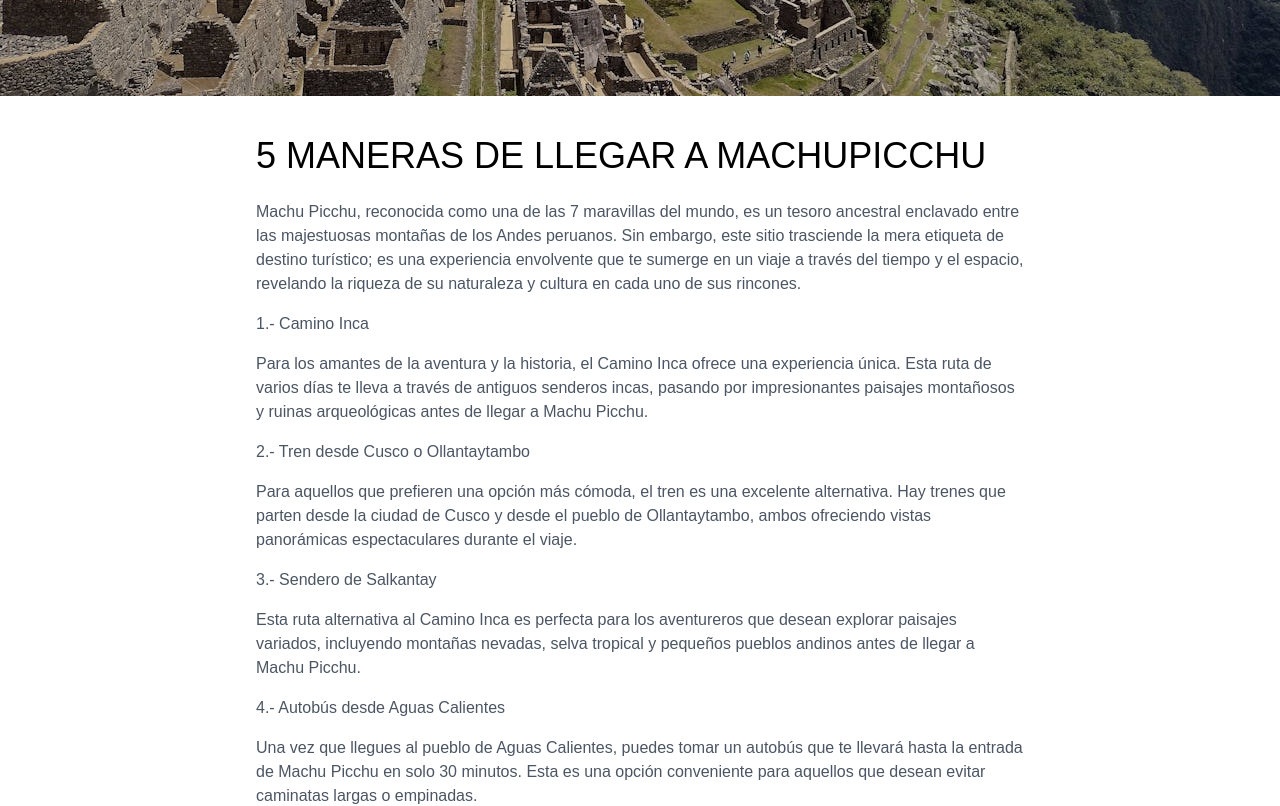
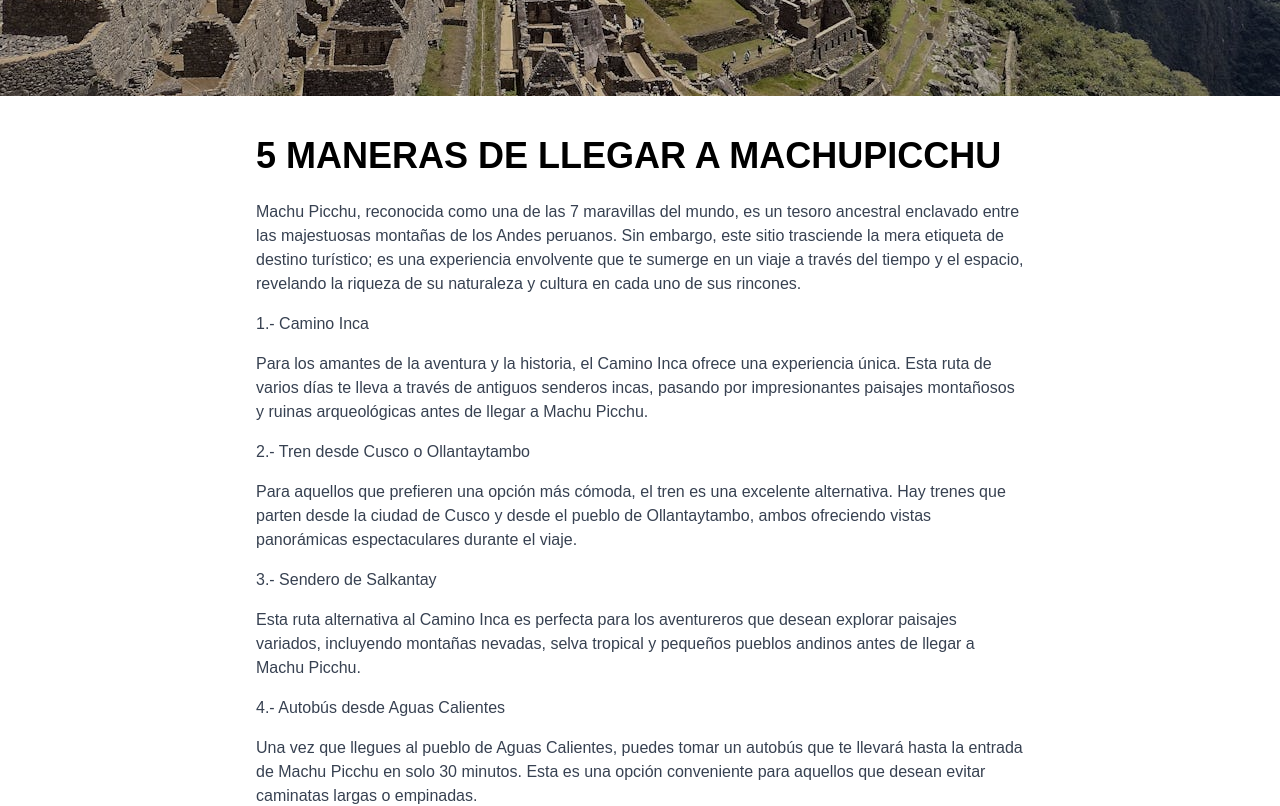
Before and after one commit to harvepq/destello, a Next.js app: page /blog/5-maneras-de-llegar-a-machupicchu in a window 1280 px wide. Shown: the part 720-1526 px from the top of the page. Built offline with nearby package versions, Linux system fonts and the light colour scheme; a web font is replaced by a local one.

Commit message:
Fix images keys rendering with adding index into post

```diff
--- a/app/ui/blog/post.tsx
+++ b/app/ui/blog/post.tsx
@@ -39,16 +39,16 @@ export default function Post(slug: any) {
       </div>
       <div className="my-4 px-8 lg:px-20">
         <div className="max-w-md mx-auto md:max-w-3xl">
-          <h2 className="text-4xl mb-6 mt-2 uppercase md:mt-10">{post.name}</h2>
-          <div className="flex flex-col gap-4 text-gray-600">
+          <h2 className="text-4xl mb-6 mt-2 uppercase md:mt-10 md:font-bold">{post.name}</h2>
+          <div className="flex flex-col gap-4 text-gray-700">
             {post.description.map(paragraph => (
               <p key={paragraph}>{paragraph}</p>
             ))}
           </div>
         </div>
         <div className="mt-8 flex flex-col items-center gap-4">
-          {postImages.map(image => (
-            <div className="min-w-72 max-w-md relative flex m-auto md:max-w-3xl" key={image}>
+          {postImages.map((image, i) => (
+            <div className="min-w-72 max-w-md relative flex m-auto md:max-w-3xl" key={`${image}${i}`}>
               <picture>
                 <img className="w-full aspect-[8/5] object-cover rounded-xl" src={`/blog/${image}`} alt="" />
               </picture>
```
